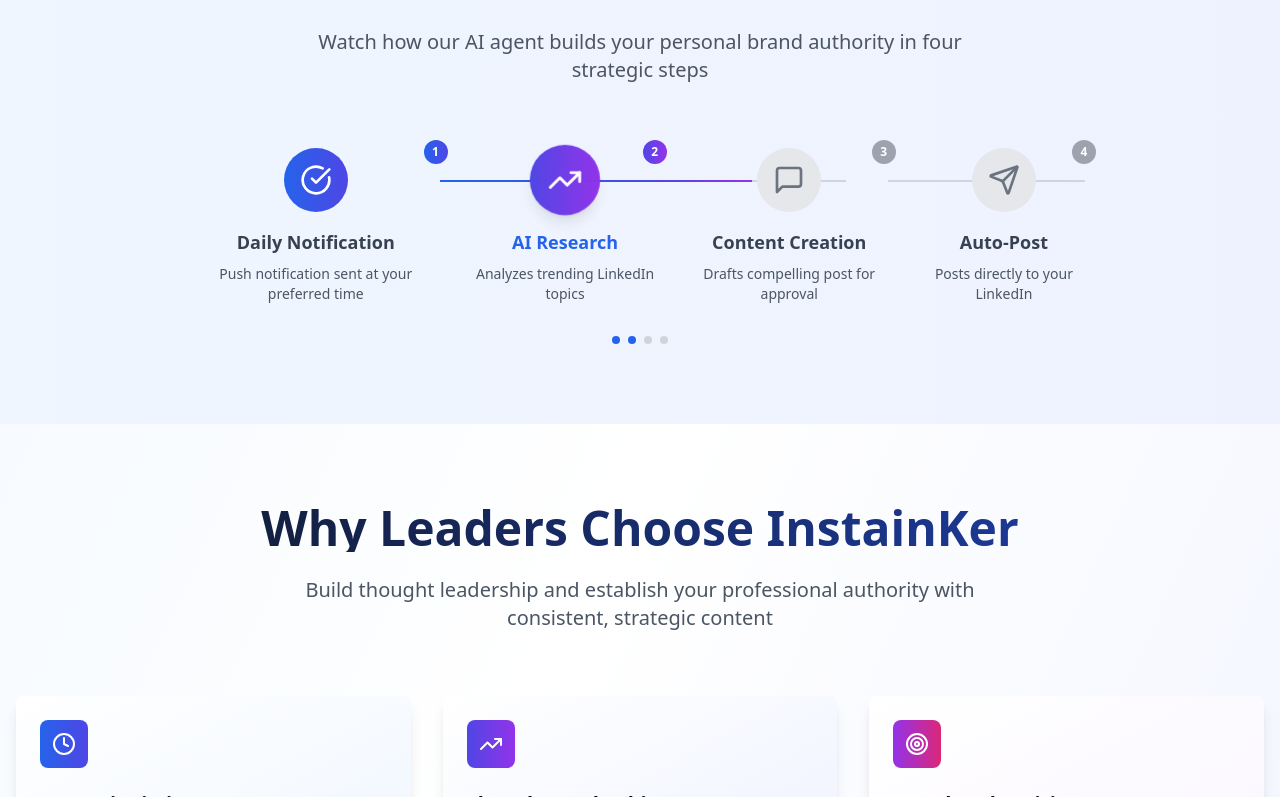
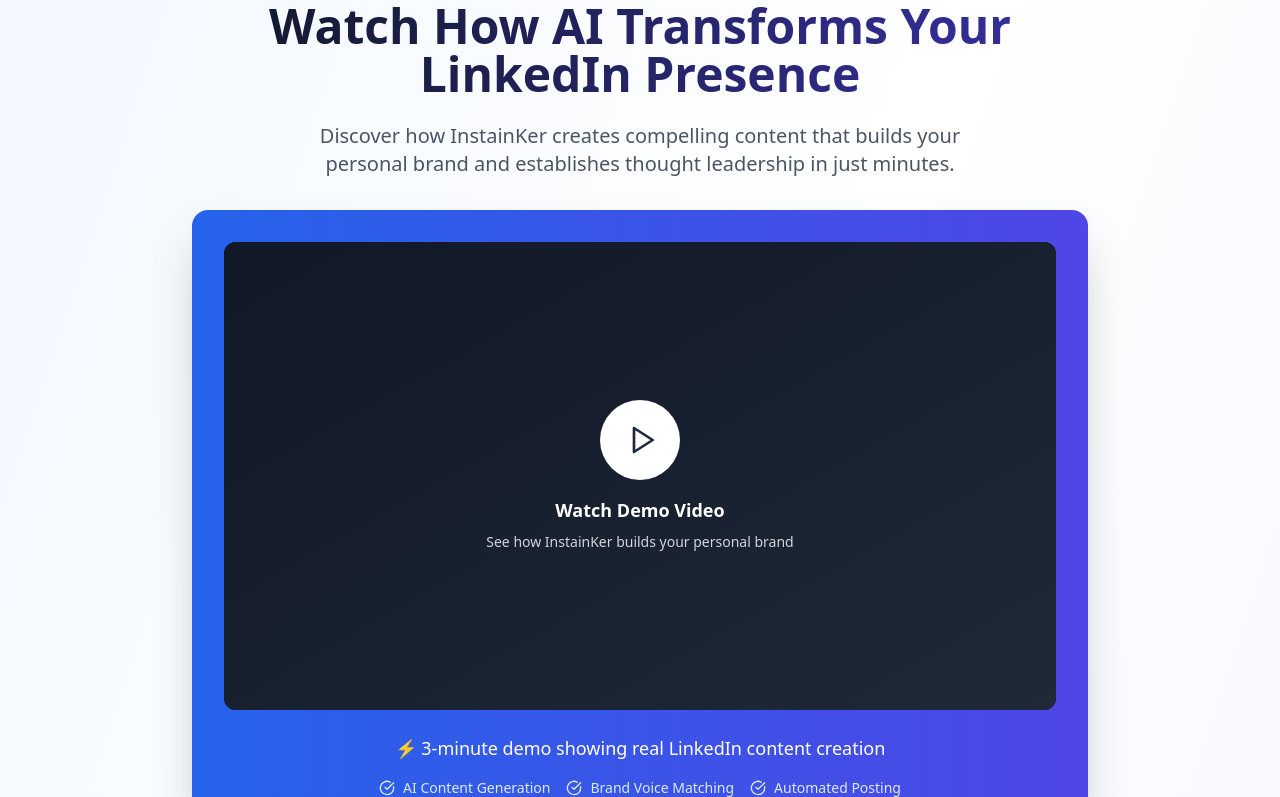
Before and after one commit to CANikhil2025/brand-boost-waitlist, a React (Vite) app: page / in a window 1280 px wide. Shown: the part 903-1700 px from the top of the page. Built offline with nearby package versions, Linux system fonts and the light colour scheme.

Commit message:
feat: Add intro video section
Added a new section to the landing page to display an introductory video, enhancing user engagement.

```diff
--- a/src/pages/Index.tsx
+++ b/src/pages/Index.tsx
@@ -1,10 +1,9 @@
-
 import { useState } from 'react';
 import { Button } from "@/components/ui/button";
 import { Input } from "@/components/ui/input";
 import { Card, CardContent, CardDescription, CardHeader, CardTitle } from "@/components/ui/card";
 import { Badge } from "@/components/ui/badge";
-import { Linkedin, Bell, TrendingUp, Users, Target, Zap, CheckCircle, ArrowRight, Clock, MessageSquare, Send } from "lucide-react";
+import { Linkedin, Bell, TrendingUp, Users, Target, Zap, CheckCircle, ArrowRight, Clock, MessageSquare, Send, Play, Video } from "lucide-react";
 import { useToast } from "@/hooks/use-toast";
 import AnimatedLogo from "@/components/AnimatedLogo";
 import WorkflowAnimation from "@/components/WorkflowAnimation";
@@ -132,6 +131,67 @@ const Index = () => {
           <p className="text-sm text-gray-500 mb-16">
             🚀 Be among the first 1000 to transform your personal brand with AI
           </p>
+        </div>
+      </section>
+
+      {/* Video Introduction Section */}
+      <section className="container mx-auto px-4 py-20">
+        <div className="max-w-4xl mx-auto text-center">
+          <Badge className="mb-6 bg-gradient-to-r from-indigo-600 to-purple-600 text-white animate-fade-in">
+            <Video className="w-4 h-4 mr-2" />
+            See InstainKer in Action
+          </Badge>
+
+          <h2 className="text-4xl md:text-5xl font-bold mb-6 bg-gradient-to-r from-gray-900 to-indigo-800 bg-clip-text text-transparent">
+            Watch How AI Transforms Your LinkedIn Presence
+          </h2>
+
+          <p className="text-xl text-gray-600 mb-8 max-w-2xl mx-auto">
+            Discover how InstainKer creates compelling content that builds your personal brand and establishes thought leadership in just minutes.
+          </p>
+
+          <div className="relative bg-gradient-to-r from-blue-600 to-indigo-600 rounded-2xl p-8 shadow-2xl">
+            <div className="relative bg-black rounded-xl overflow-hidden aspect-video">
+              {/* Video placeholder with play button */}
+              <div className="absolute inset-0 bg-gradient-to-br from-gray-900 to-gray-800 flex items-center justify-center">
+                <div className="text-center">
+                  <div className="w-20 h-20 bg-white rounded-full flex items-center justify-center mb-4 mx-auto hover:scale-110 transition-transform duration-300 cursor-pointer">
+                    <Play className="w-8 h-8 text-gray-800 ml-1" />
+                  </div>
+                  <p className="text-white text-lg font-semibold mb-2">Watch Demo Video</p>
+                  <p className="text-gray-300 text-sm">See how InstainKer builds your personal brand</p>
+                </div>
+              </div>
+
+              {/* You can replace this with an actual video embed when ready */}
+              {/* <iframe
+                className="w-full h-full"
+                src="YOUR_VIDEO_URL"
+                title="InstainKer Demo Video"
+                allowFullScreen
+              ></iframe> */}
+            </div>
+
+            <div className="mt-6 text-center">
+              <p className="text-white text-lg mb-4">
+                ⚡ 3-minute demo showing real LinkedIn content creation
+              </p>
+              <div className="flex flex-wrap justify-center gap-4 text-blue-100 text-sm">
+                <span className="flex items-center">
+                  <CheckCircle className="w-4 h-4 mr-2" />
+                  AI Content Generation
+                </span>
+                <span className="flex items-center">
+                  <CheckCircle className="w-4 h-4 mr-2" />
+                  Brand Voice Matching
+                </span>
+                <span className="flex items-center">
+                  <CheckCircle className="w-4 h-4 mr-2" />
+                  Automated Posting
+                </span>
+              </div>
+            </div>
+          </div>
         </div>
       </section>
 
```
